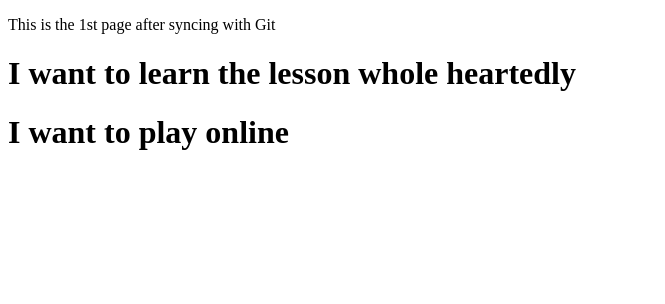
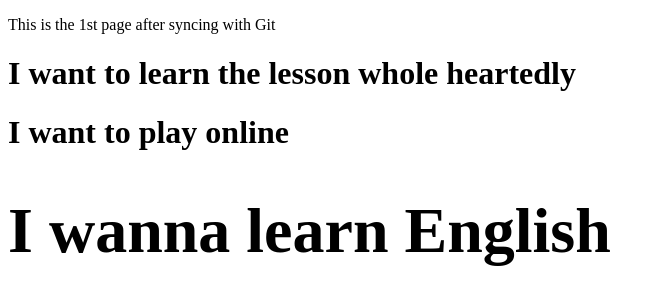
Before and after one commit to kartikey423/coursera-test, a plain HTML site: page site/index.html in a window 1280 px wide. Shown: the whole page, without its empty margins (0-665 px from the left). Drawn offline with Linux system fonts and the light colour scheme.

Commit message:
Nishu Puri

```diff
--- a/site/index.html
+++ b/site/index.html
@@ -7,5 +7,6 @@
 <p>This is the 1st page after syncing with Git</p>
 <h1>I want to learn the lesson whole heartedly<h1>
 <h>I want to play online<h>
+<h1>I wanna learn English<h1>
 </body>
 </html>
```
